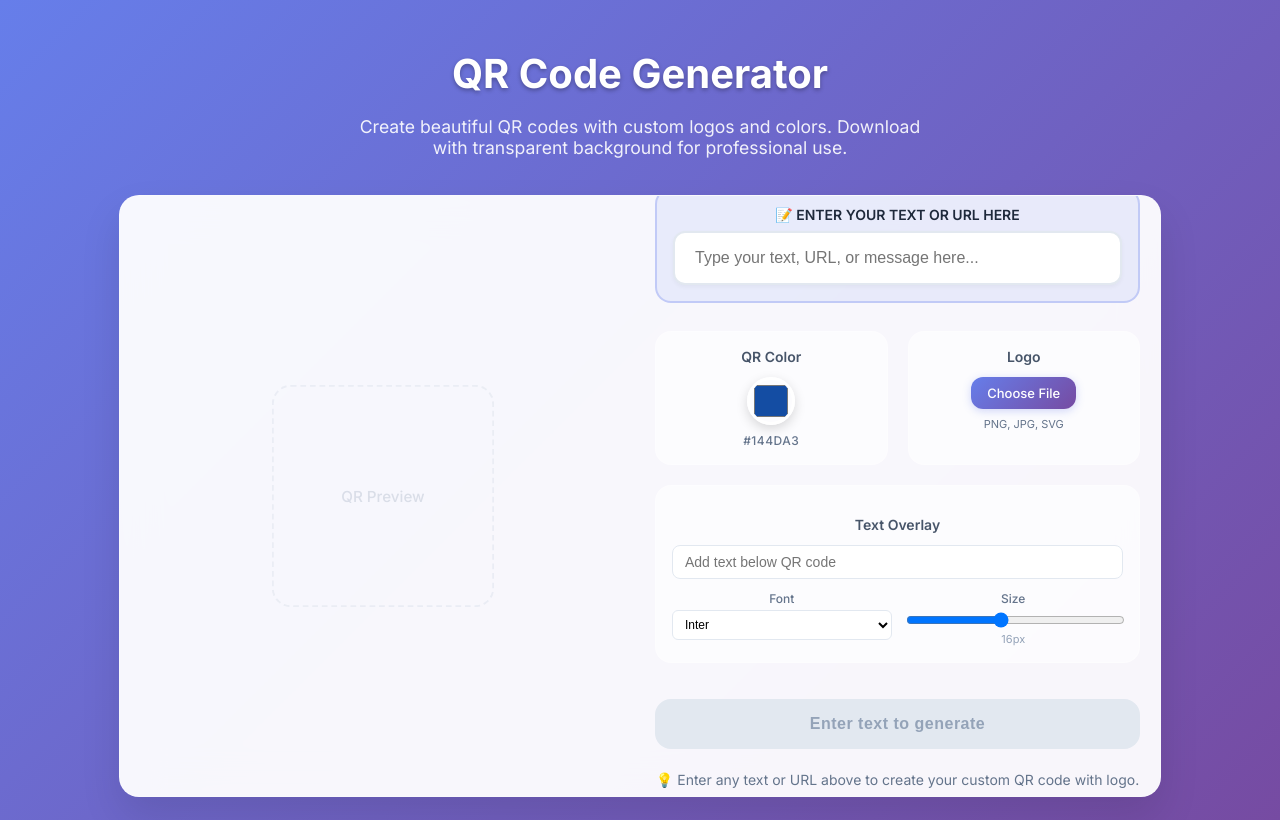
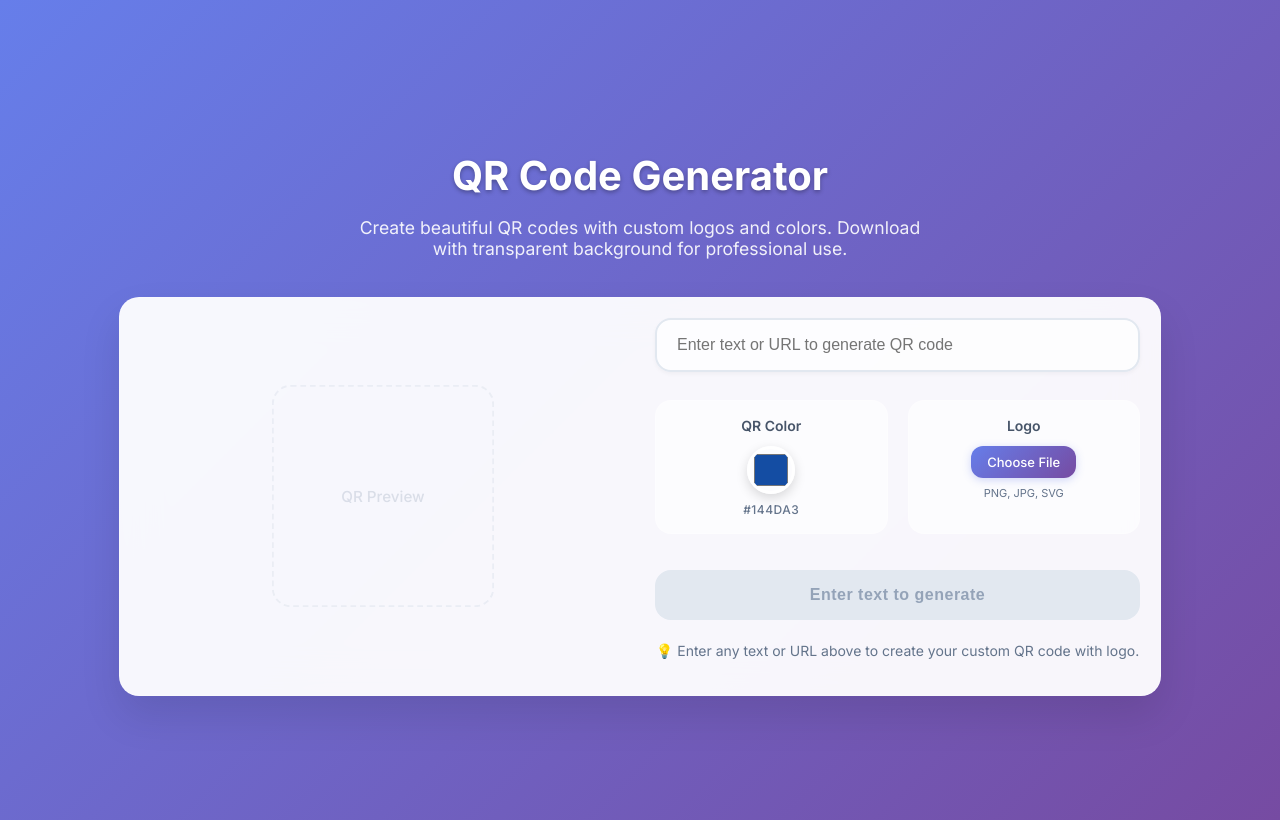
Before and after one commit to Abhishekmn1999/qr-logo-app, a React (Create React App) app: page / in a window 1280 px wide. Built offline with nearby package versions, Linux system fonts and the light colour scheme.

Commit message:
Revert: Remove text overlay and font features

```diff
--- a/src/App.js
+++ b/src/App.js
@@ -19,9 +19,6 @@ function App() {
   const [buttonHover, setButtonHover] = useState(false);
   const [shake, setShake] = useState(false);
   const [qrColor, setQrColor] = useState(DEFAULT_COLOR);
-  const [overlayText, setOverlayText] = useState('');
-  const [fontSize, setFontSize] = useState(16);
-  const [fontFamily, setFontFamily] = useState('Inter');
   const canvasRef = useRef();
 
   // Update logo when color or image source changes (allow for dynamic image)
@@ -143,18 +140,7 @@ function App() {
       // Draw high-res QR code
       ctx.drawImage(highResQRCanvas, PADDING * 4, PADDING * 4, QR_SIZE * 4, QR_SIZE * 4);
 
-      // Add text overlay if present
-      if (overlayText) {
-        ctx.font = `${fontSize * 4}px ${fontFamily}`;
-        ctx.fillStyle = "#1e293b";
-        ctx.textAlign = "center";
-        ctx.textBaseline = "top";
 
-        const textY = PADDING * 4 + QR_SIZE * 4 + 20 * 4;
-        const textX = PNG_SIZE / 2;
-
-        ctx.fillText(overlayText, textX, textY);
-      }
 
       // Logo handling
       const center = PNG_SIZE / 2;
@@ -206,18 +192,7 @@ function App() {
           document.body.removeChild(tempDiv);
         };
       } else {
-        // Add text overlay for no-logo version
-        if (overlayText) {
-          ctx.font = `${fontSize * 4}px ${fontFamily}`;
-          ctx.fillStyle = "#1e293b";
-          ctx.textAlign = "center";
-          ctx.textBaseline = "top";
 
-          const textY = PADDING * 4 + QR_SIZE * 4 + 20 * 4;
-          const textX = PNG_SIZE / 2;
-
-          ctx.fillText(overlayText, textX, textY);
-        }
 
         // Download without logo
         const outUrl = outputCanvas.toDataURL('image/png', 1.0);
@@ -384,22 +359,6 @@ function App() {
                 </div>
               )}
 
-              {/* Text overlay below QR */}
-              {text && overlayText && (
-                <div style={{
-                  marginTop: 12,
-                  fontSize: fontSize,
-                  fontFamily: fontFamily,
-                  color: "#1e293b",
-                  fontWeight: 500,
-                  textAlign: "center",
-                  maxWidth: QR_SIZE + PADDING * 2,
-                  wordWrap: "break-word"
-                }}>
-                  {overlayText}
-                </div>
-              )}
-
               {!text && (
                 <div style={{
                   width: QR_SIZE + PADDING * 2,
@@ -427,37 +386,22 @@ function App() {
             width: "100%"
           }}>
 
-          {/* Main QR Text Input - ENTER YOUR TEXT/URL HERE */}
-          <div style={{
-            marginBottom: window.innerWidth > 768 ? 28 : 20,
-            padding: "16px",
-            background: "rgba(102, 126, 234, 0.1)",
-            borderRadius: 16,
-            border: "2px solid rgba(102, 126, 234, 0.3)"
-          }}>
-            <label style={{
-              fontSize: 14,
-              color: "#1e293b",
-              fontWeight: 600,
-              display: "block",
-              marginBottom: 8,
-              textAlign: "center"
-            }}>📝 ENTER YOUR TEXT OR URL HERE</label>
           <input
             type="text"
             value={text}
-              placeholder="Type your text, URL, or message here..."
+            placeholder="Enter text or URL to generate QR code"
             onChange={e => setText(e.target.value)}
             style={{
               width: "100%",
               padding: "16px 20px",
+              marginBottom: window.innerWidth > 768 ? 28 : 15,
               fontSize: 16,
-                border: focused ? `3px solid ${qrColor}` : "2px solid #e2e8f0",
-                borderRadius: 12,
+              border: focused ? `2px solid ${qrColor}` : "2px solid #e2e8f0",
+              borderRadius: 16,
               outline: "none",
               boxSizing: "border-box",
               boxShadow: focused ? `0 0 0 4px ${qrColor}15` : "0 2px 4px rgba(0,0,0,0.04)",
-                background: "white",
+              background: "rgba(255,255,255,0.8)",
               transition: "all 0.3s ease",
               fontWeight: 400
             }}
@@ -465,13 +409,11 @@ function App() {
             onBlur={() => setFocused(false)}
             autoComplete="off"
           />
-          </div>
-          {/* Color and Logo Options */}
           <div style={{
             display: "grid",
             gridTemplateColumns: "1fr 1fr",
             gap: window.innerWidth > 768 ? 20 : 15,
-            marginBottom: window.innerWidth > 768 ? 20 : 15
+            marginBottom: window.innerWidth > 768 ? 28 : 15
           }}>
           {/* QR color picker option */}
           <div style={{
@@ -564,104 +506,6 @@ function App() {
           </div>
           </div>
 
-          {/* Text Overlay Options */}
-          <div style={{
-            marginBottom: window.innerWidth > 768 ? 28 : 15,
-            padding: "16px",
-            background: "rgba(255,255,255,0.6)",
-            borderRadius: 16,
-            border: "1px solid rgba(255,255,255,0.3)"
-          }}>
-            <h3 style={{
-              fontSize: 14,
-              color: "#475569",
-              fontWeight: 600,
-              marginBottom: 12,
-              textAlign: "center"
-            }}>Text Overlay</h3>
-
-            <input
-              type="text"
-              value={overlayText}
-              placeholder="Add text below QR code"
-              onChange={e => setOverlayText(e.target.value)}
-              style={{
-                width: "100%",
-                padding: "8px 12px",
-                marginBottom: 12,
-                fontSize: 14,
-                border: "1px solid #e2e8f0",
-                borderRadius: 8,
-                outline: "none",
-                boxSizing: "border-box"
-              }}
-            />
-
-            <div style={{
-              display: "grid",
-              gridTemplateColumns: "1fr 1fr",
-              gap: 12
-            }}>
-              <div>
-                <label style={{
-                  fontSize: 12,
-                  color: "#64748b",
-                  fontWeight: 500,
-                  display: "block",
-                  marginBottom: 4
-                }}>Font</label>
-                <select
-                  value={fontFamily}
-                  onChange={e => setFontFamily(e.target.value)}
-                  style={{
-                    width: "100%",
-                    padding: "6px 8px",
-                    fontSize: 12,
-                    border: "1px solid #e2e8f0",
-                    borderRadius: 6,
-                    outline: "none",
-                    background: "white"
-                  }}
-                >
-                  <option value="Inter">Inter</option>
-                  <option value="Arial">Arial</option>
-                  <option value="Helvetica">Helvetica</option>
-                  <option value="Georgia">Georgia</option>
-                  <option value="Times New Roman">Times</option>
-                  <option value="Courier New">Courier</option>
-                  <option value="Verdana">Verdana</option>
-                </select>
-              </div>
-
-              <div>
-                <label style={{
-                  fontSize: 12,
-                  color: "#64748b",
-                  fontWeight: 500,
-                  display: "block",
-                  marginBottom: 4
-                }}>Size</label>
-                <input
-                  type="range"
-                  min="10"
-                  max="24"
-                  value={fontSize}
-                  onChange={e => setFontSize(parseInt(e.target.value))}
-                  style={{
-                    width: "100%",
-                    marginBottom: 4
-                  }}
-                />
-                <span style={{
-                  fontSize: 11,
-                  color: "#94a3b8",
-                  textAlign: "center",
-                  display: "block"
-                }}>{fontSize}px</span>
-              </div>
-            </div>
-          </div>
-
           <button
             onClick={tryDownload}
             disabled={!text}
```
Lines whose indentation alone changed are shown as unchanged.
